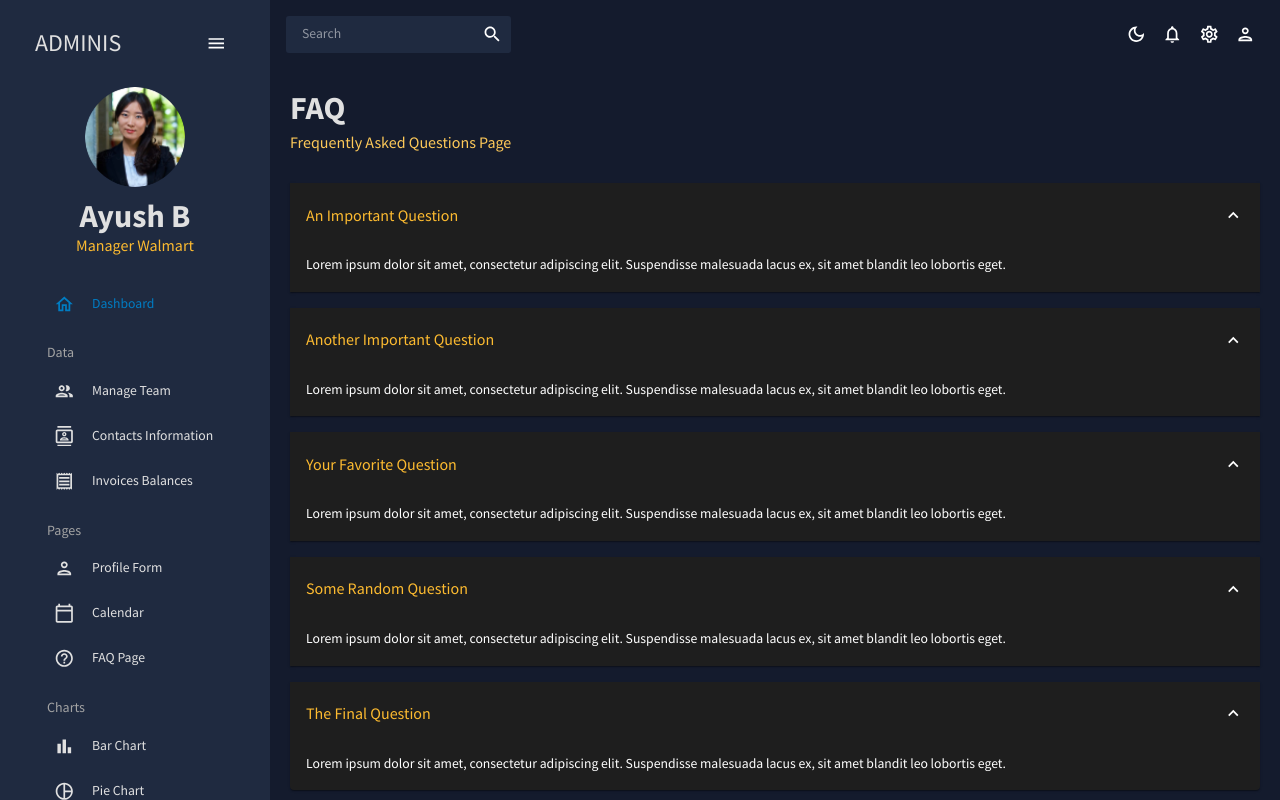
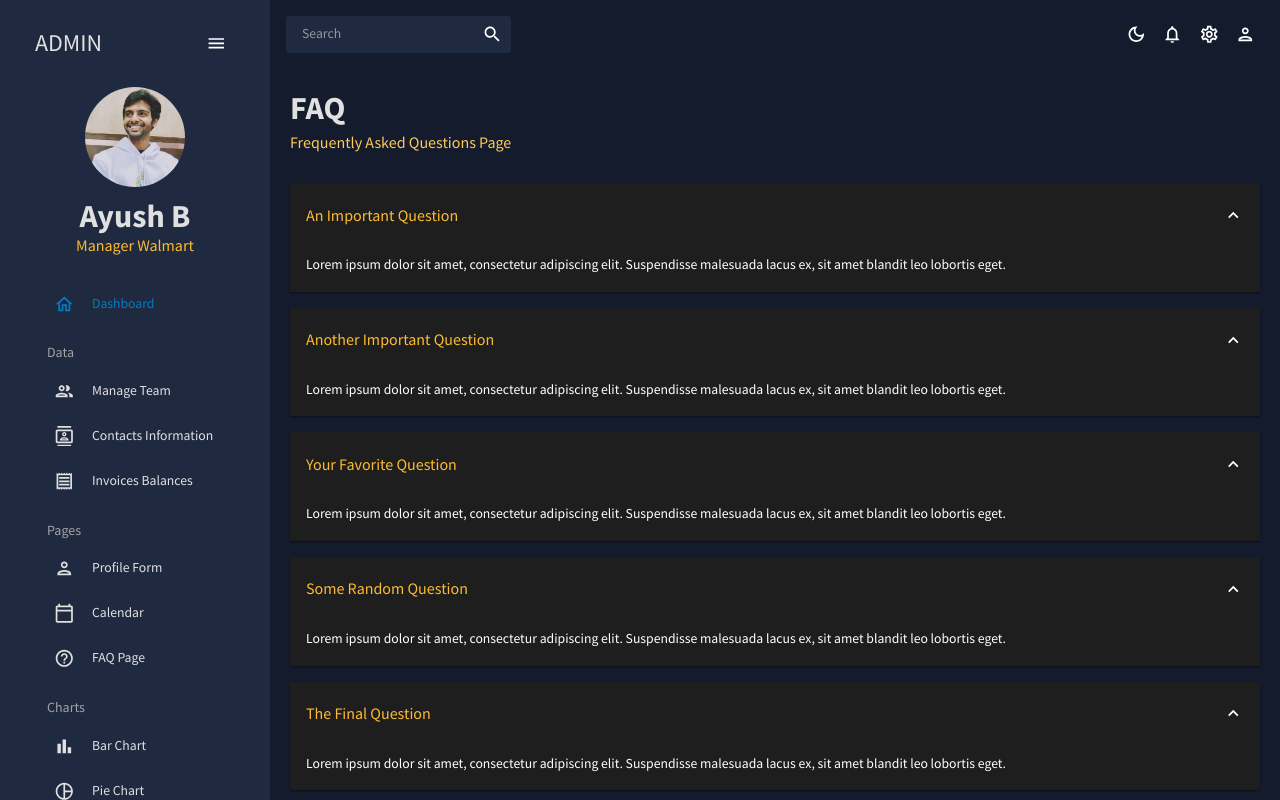
Before and after one commit to AyushBorage28/StoreSage-frontend, a React (Vite) app: page /faq in a window 1280 px wide. Built offline with nearby package versions, Linux system fonts and the light colour scheme.

Commit message:
Photo change

```diff
--- a/src/assets/index.js
+++ b/src/assets/index.js
@@ -21,7 +21,7 @@ import facebook from "./facebook.svg";
 import instagram from "./instagram.svg";
 import linkedin from "./linkedin.svg";
 import twitter from "./twitter.svg";
-import people01 from "./people01.png";
+import people01 from "./people01.jpeg";
 import people02 from "./people02.png";
 import people03 from "./people03.png";
 
--- a/src/scenes/globals/Sidebar.jsx
+++ b/src/scenes/globals/Sidebar.jsx
@@ -81,7 +81,7 @@ const Sidebar = () => {
                 ml="15px"
               >
                 <Typography variant="h3" color={colors.grey[100]}>
-                  ADMINIS
+                  ADMIN
                 </Typography>
                 <IconButton onClick={() => setIsCollapsed(!isCollapsed)}>
                   <MenuOutlinedIcon />
```
Also changed, not shown: src/assets/people01.jpeg (added), src/assets/people01.png (deleted).
